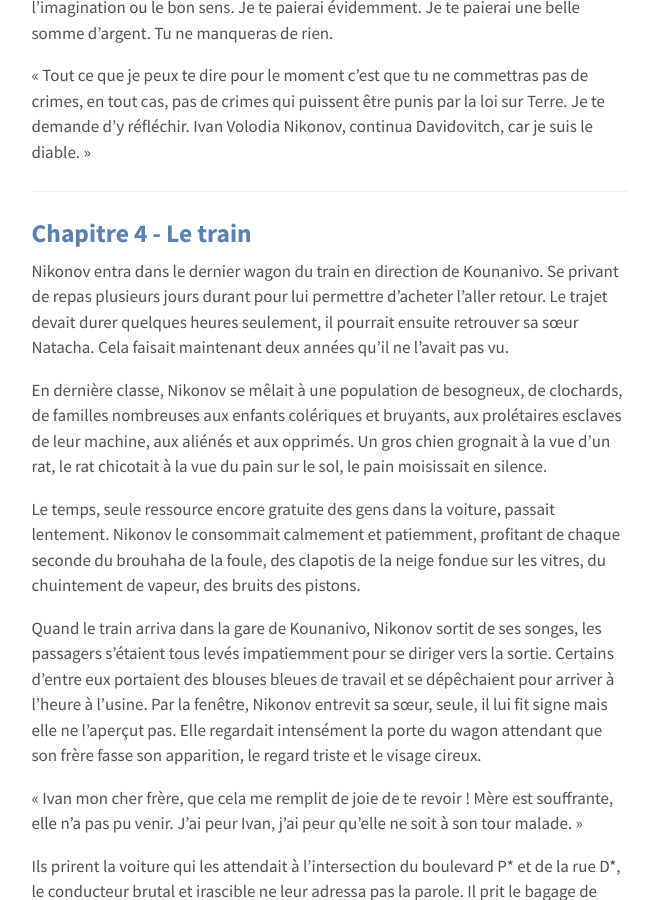
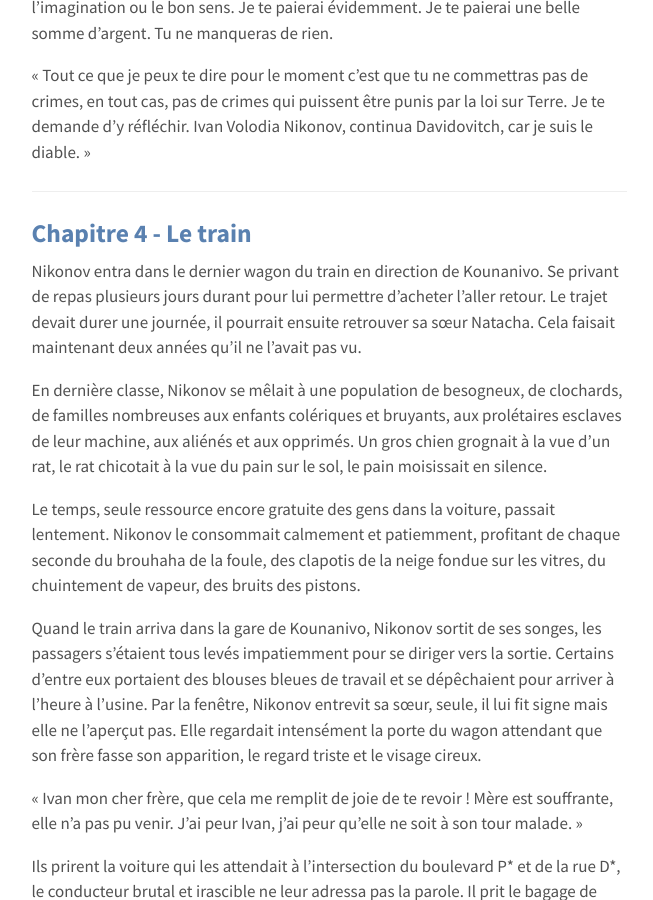
Before and after one commit to stemlaur/stemlaur.github.io, a Jekyll site: the page built from blog/_posts/2020/06/2020-06-01-nikonov-premiere-partie.md, in a window 1280 px wide and 900 px high, scrolled down 4722 px. Shown: the whole window, without its empty margins (311-964 px from the left). Built offline with Jekyll 4.4.1, drawn with Linux system fonts in a browser that asks for light colours; a script that is not in the unit is left out.

Commit message:
une journée et pas quelques heures

```diff
--- a/blog/_posts/2020/06/2020-06-01-nikonov-premiere-partie.md
+++ b/blog/_posts/2020/06/2020-06-01-nikonov-premiere-partie.md
@@ -162,7 +162,7 @@ Je te demande d’y réfléchir. Ivan Volodia Nikonov, continua Davidovitch, car
 
 <h2 id="nikonov-1-chapitre-4"><a href="#nikonov-1-chapitre-4">Chapitre 4 - Le train</a></h2>
 
-Nikonov entra dans le dernier wagon du train en direction de Kounanivo. Se privant de repas plusieurs jours durant pour lui permettre d’acheter l’aller retour. Le trajet devait durer quelques heures seulement, il pourrait ensuite retrouver sa sœur Natacha. Cela faisait maintenant deux années qu’il ne l’avait pas vu.
+Nikonov entra dans le dernier wagon du train en direction de Kounanivo. Se privant de repas plusieurs jours durant pour lui permettre d’acheter l’aller retour. Le trajet devait durer une journée, il pourrait ensuite retrouver sa sœur Natacha. Cela faisait maintenant deux années qu’il ne l’avait pas vu.
 
 En dernière classe, Nikonov se mêlait à une population de besogneux, de clochards, de familles nombreuses aux enfants colériques et bruyants, aux prolétaires esclaves de leur machine, aux aliénés et aux opprimés. Un gros chien grognait à la vue d’un rat, le rat chicotait à la vue du pain sur le sol, le pain moisissait en silence.
 
```
